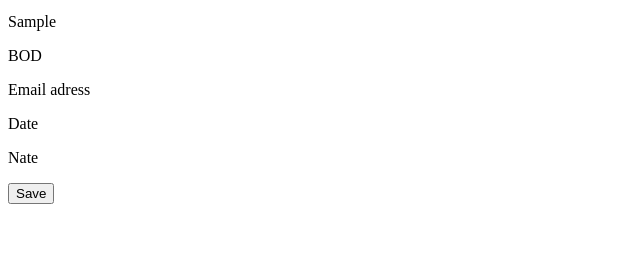
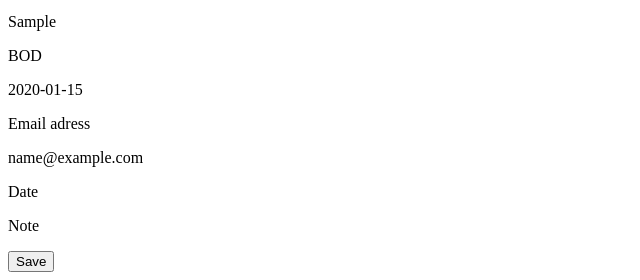
Before and after one commit to Queenshiba/signUpClass, a plain HTML site: page dist/index.html in a window 1280 px wide. Both pictures are taken after typing "Sample", "2020-01-15", "name@example.com" into the empty fields and a click on the button "Save". Shown: the part 619-899 px from the top of the page, without its empty margins (0-640 px from the left). Before the commit the page ends 831 px from the top, so only its background shows below. Drawn offline with Linux system fonts and the light colour scheme.

Commit message:
add json

```diff
--- a/dist/index.html
+++ b/dist/index.html
@@ -62,14 +62,19 @@
             <h1>Confirmation</h1>
             <p class="subTitles">Name</p>
             <div id="confirmName"></div>
+
             <p class="subTitles">BOD</p>
-            <div id="confirmDbo"></div>
+            <div id="confirmDob"></div>
+
             <p class="subTitles">Email adress</p>
             <div id="confirmEmail"></div>
+
             <p class="subTitles">Date</p>
             <div id="confirmDate"></div>
-            <p class="subTitles">Nate</p>
+
+            <p class="subTitles">Note</p>
             <div id="confirmNote"></div>
+
             <input type="submit" value="Save">
         </div>
     </div>
--- a/dist/main.js
+++ b/dist/main.js
@@ -14,7 +14,7 @@ const confirmEmail = document.getElementById('confirmEmail')
 const confirmDate = document.getElementById('confirmDate')
 const confirmNote = document.getElementById('confirmNote')
 
-console.log(inputDob.date)
+
 
 function SaveBasicInfo() {
     // inputName to confirmation
@@ -23,16 +23,32 @@ function SaveBasicInfo() {
     createPTagForName.appendChild(createPTagForNameText)
     confirmName.appendChild(createPTagForName)
 
-        // input DOB confirmation
-        const createPTagForDob = document.createElement('p')
-        const createPTagForDobText = document.createTextNode(inputDob.value)
+    // input DOB confirmation
+    const createPTagForDob = document.createElement('p')
+    const dobNum = document.createTextNode(inputDob.value)
+    createPTagForDob.appendChild(dobNum)
+    confirmDob.appendChild(createPTagForDob)
 
-        createPTagForDob.appendChild(createPTagForDobText)
-        confirmDob.appendChild(createPTagForDob)
+    // input Email adress to confirmation
+    const createPTagForEmail = document.createElement('p')
+    const emailText = document.createTextNode(inputEmail.value)
+    createPTagForEmail.appendChild(emailText)
+    confirmEmail.appendChild(createPTagForEmail)
 
-            // input Email adress to confirmation
-    const createPTagForEmail = document.createElement('p')
-    const createPTagForEmailText = document.createTextNode(inputEmail.value)
-    createPTagForEmail.appendChild(createPTagForEmailText)
-    confirmEmail.appendChild(createPTagForEmail)
 }
+
+fetch("./schedule.json")
+    .then(function (resp) {
+        return resp.json();
+    })
+    .then(function (data) {
+        const classSchedule = data.classSchedule;
+
+        for (let i = 0; i < classSchedule.length; i++) {
+
+            const className = classSchedule[i].className
+            co
+        }
+
+
+    })
--- /dev/null
+++ b/dist/schedule.json
@@ -0,0 +1,34 @@
+{
+    "classSchedule" : [
+        {
+            "className": "javaScript beginner",
+            "date": "2020-04-01",
+            "time": "10:00-11:00",
+            "capacity": 10
+        },
+        {
+            "className": "React.js crash course",
+            "date": "2020-04-01",
+            "time": "14:00-15:00",
+            "capacity": 15
+        },
+        {
+            "className": "UX design",
+            "date": "2020-04-03",
+            "time": "10:00-11:00",
+            "capacity": 11
+        },
+        {
+            "className": "HTML/CSS",
+            "date": "2020-04-04",
+            "time": "11:00-13:00",
+            "capacity": 5
+        },
+        {
+            "className": "database",
+            "date": "2020-04-06",
+            "time": "10:00-11:00",
+            "capacity": 8
+        }
+    ]
+}
```
